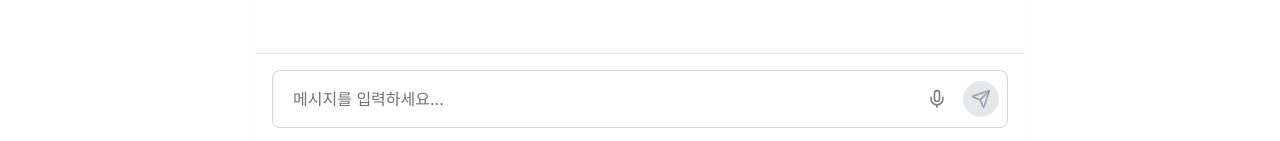
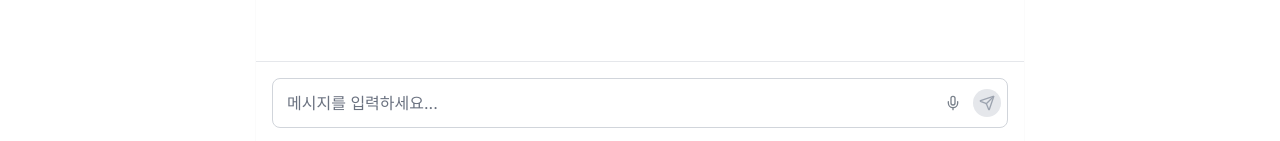
Before and after one commit to innocurve/personalPR-template, a Next.js app: page /chat in a window 1280 px wide. Shown: the part 656-797 px from the top of the page. Built offline with nearby package versions, Linux system fonts and the light colour scheme.

Commit message:
메시지전송버튼

```diff
--- a/app/components/ChatBot/ChatInput.tsx
+++ b/app/components/ChatBot/ChatInput.tsx
@@ -327,9 +327,9 @@ const ChatInput: React.FC<ChatInputProps> = ({
   }
 
   return (
-    <form onSubmit={handleSubmit} className="relative">
+    <form onSubmit={handleSubmit} className="relative w-full">
       <div
-        className={`flex items-center rounded-lg border p-2 ${
+        className={`flex items-center rounded-lg border p-1.5 ${
           isDarkMode
             ? 'bg-gray-800 border-gray-700 text-white'
             : 'bg-white border-gray-300 text-gray-900'
@@ -340,17 +340,17 @@ const ChatInput: React.FC<ChatInputProps> = ({
           value={message}
           onChange={(e) => setMessage(e.target.value)}
           placeholder={getPlaceholder()}
-          className={`flex-grow px-3 py-2 outline-none bg-transparent ${
+          className={`flex-grow px-2 py-1.5 outline-none bg-transparent min-w-0 ${
             isDarkMode ? 'text-white placeholder-gray-400' : 'text-gray-900 placeholder-gray-500'
           }`}
           disabled={isRecording || isLocalProcessing}
         />
-        <div className="flex items-center gap-2">
+        <div className="flex items-center gap-1.5 flex-shrink-0">
           <button
             type="button"
             onClick={isRecording ? stopRecording : startRecording}
             disabled={isLocalProcessing}
-            className={`p-2 rounded-full transition-all duration-300 ${
+            className={`p-1.5 rounded-full transition-all duration-300 ${
               isRecording
                 ? 'bg-red-100 dark:bg-red-900 text-red-500 ring-2 ring-red-500'
                 : 'hover:bg-gray-200 dark:hover:bg-gray-700 text-gray-600 dark:text-gray-300 hover:scale-110'
@@ -365,16 +365,16 @@ const ChatInput: React.FC<ChatInputProps> = ({
           >
             {isLocalProcessing ? (
               <div className="relative">
-                <Loader2 className="w-5 h-5 animate-spin" />
-                <span className="absolute -bottom-8 left-1/2 -translate-x-1/2 text-xs whitespace-nowrap">
+                <Loader2 className="w-4 h-4 animate-spin" />
+                <span className="absolute -bottom-6 left-1/2 -translate-x-1/2 text-xs whitespace-nowrap">
                   변환 중...
                 </span>
               </div>
             ) : isRecording ? (
               <div className="relative">
-                <MicOff className="w-5 h-5 text-red-500" />
+                <MicOff className="w-4 h-4 text-red-500" />
                 <div
-                  className="absolute -bottom-1 -right-1 w-2 h-2 rounded-full bg-red-500 animate-pulse"
+                  className="absolute -bottom-1 -right-1 w-1.5 h-1.5 rounded-full bg-red-500 animate-pulse"
                   style={{
                     transform: `scale(${1 + audioLevel / 100})`,
                     opacity: 0.8,
@@ -382,19 +382,19 @@ const ChatInput: React.FC<ChatInputProps> = ({
                 />
               </div>
             ) : (
-              <Mic className="w-5 h-5 animate-pulse" />
+              <Mic className="w-4 h-4 animate-pulse" />
             )}
           </button>
           <button
             type="submit"
             disabled={!message.trim() || isLocalProcessing}
-            className={`p-2 rounded-full transition-all duration-300 ${
+            className={`p-1.5 rounded-full transition-all duration-300 ${
               message.trim() && !isLocalProcessing
                 ? 'bg-blue-500 text-white hover:bg-blue-600 hover:scale-110'
                 : 'bg-gray-200 dark:bg-gray-700 text-gray-400'
             }`}
           >
-            <Send className="w-5 h-5" />
+            <Send className="w-4 h-4" />
           </button>
         </div>
       </div>
--- a/app/components/ShareButton.tsx
+++ b/app/components/ShareButton.tsx
@@ -9,7 +9,6 @@ interface ShareButtonProps {
 }
 
 export default function ShareButton({ language }: ShareButtonProps) {
-  const [showToast, setShowToast] = useState(false)
   const [showMenu, setShowMenu] = useState(false)
   const menuRef = useRef<HTMLDivElement>(null)
   const buttonRef = useRef<HTMLButtonElement>(null)
@@ -44,8 +43,6 @@ export default function ShareButton({ language }: ShareButtonProps) {
     const url = window.location.href
     try {
       await navigator.clipboard.writeText(url)
-      setShowToast(true)
-      setTimeout(() => setShowToast(false), 2000)
       setShowMenu(false)
     } catch (err) {
       console.error('Error copying to clipboard:', err)
@@ -131,13 +128,6 @@ export default function ShareButton({ language }: ShareButtonProps) {
           </button>
         </div>
       )}
-
-      {/* 토스트 메시지 */}
-      {showToast && (
-        <div className="fixed bottom-24 right-8 z-50 bg-gradient-to-r from-blue-600 to-cyan-500 text-white px-4 py-2 rounded-lg shadow-lg animate-fade-in">
-          {translate('linkCopied', language)}
-        </div>
-      )}
     </>
   )
 }
```
